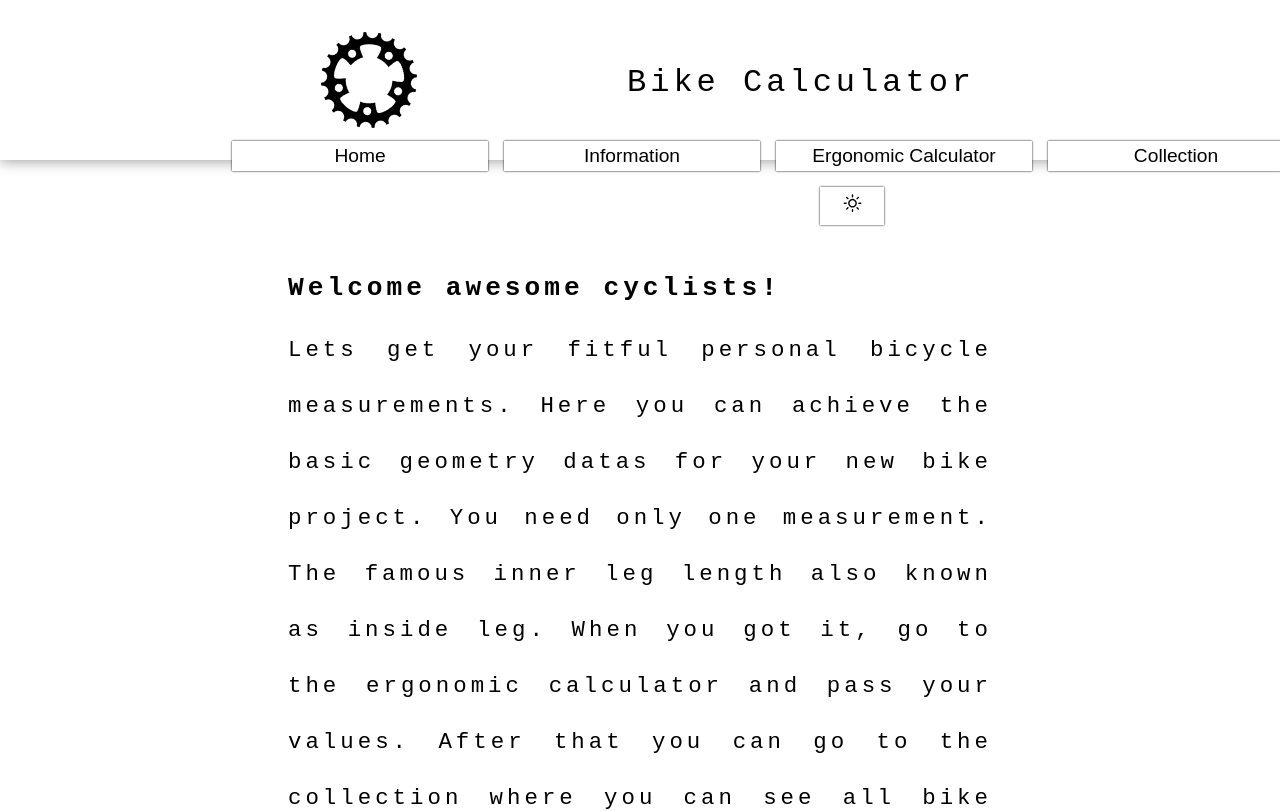
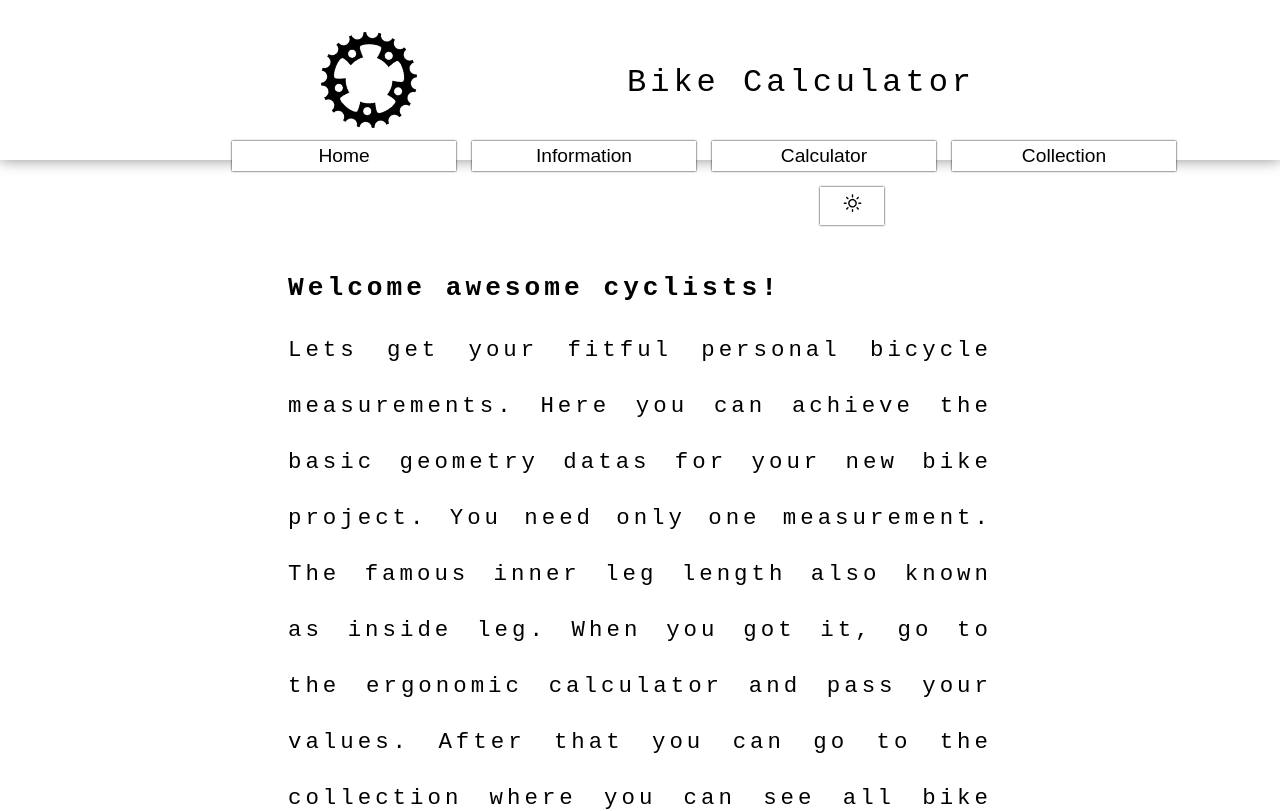
Before and after one commit to thisKonrad/bike_geometry, a Next.js app: page / in a window 1280 px wide. Shown: the top 811 px of the page. Built offline with nearby package versions, Linux system fonts and the light colour scheme.

Commit message:
back to default

```diff
--- a/components/NavBar/index.jsx
+++ b/components/NavBar/index.jsx
@@ -1,13 +1,10 @@
 /* :::: NAVBAR :::: */
 'use client'
 import Link from 'next/link';
-import {useLocation } from 'react-router-dom';
+import HeaderStyle from '@/styles/HeaderStyle.module.css';
 
-import HeaderStyle from '@/styles/HeaderStyle.module.css';
-//import NavBarStyle from '@/styles/NavbarStyle.module.css';
 
 export default function NavBar () {
-
 
 
 return (
@@ -27,7 +24,7 @@ return (
         <div className={HeaderStyle.nav_link_003}>
         <Link href="/calculator_ergo">
             <button
-            >Ergonomic Calculator</button>
+            >Calculator</button>
         </Link>
         </div>
         <div className={HeaderStyle.nav_link_004}>
--- a/package.json
+++ b/package.json
@@ -9,6 +9,8 @@
     "lint": "next lint"
   },
   "dependencies": {
+    "@p5-wrapper/next": "^1.0.2",
+    "@p5-wrapper/react": "^4.3.2",
     "mongodb": "^6.3.0",
     "mongoose": "^8.1.0",
     "next": "14.0.4",
@@ -16,6 +18,7 @@
     "react-dom": "^18",
     "react-icons": "^5.0.1",
     "react-loader-spinner": "^6.1.6",
+    "react-p5": "^1.4.1",
     "react-router-dom": "^6.21.3",
     "reactjs-popup": "^2.0.6",
     "swr": "^2.2.4",
--- a/pages/index.jsx
+++ b/pages/index.jsx
@@ -1,7 +1,6 @@
 /* :::: HOME :::: */
 import Header from '@/components/Header'
 import styles from '@/styles/Home.module.css'
-
 
 
 export default function Home() {
--- a/styles/HeaderStyle.module.css
+++ b/styles/HeaderStyle.module.css
@@ -65,6 +65,9 @@
 .nav_link_004{
     list-style: none;
 }
+.nav_link_005{
+    list-style: none;
+}
 
 
 /* :::: searchbar styles :::: */
--- a/styles/globals.css
+++ b/styles/globals.css
@@ -3,15 +3,6 @@
 :root{
   font-family: 'Courier New', Courier, monospace;
   font-size: 100%;
-/*   --mainColor: white;
-  --accentColor: black;
-  --fontColor: black;
-  --cardShadow: 0px 0px 1px black;
-  --pageShadow: 0px 0px 2px black;
-  --backgroundColor: white;
-  --headerColor: white;
-  --bikeCardColor: white;
-  --modalBackground: rgba(0, 0, 0, 0.45); */
 }
 
 :root[data-theme='light']{
@@ -66,7 +57,7 @@ background: var(--backgroundColor);
 
 button{
   cursor: pointer;
-  width: 16rem;
+  width: 14rem;
   margin: 0.5rem;
   font-size: 1.2rem;
   color: var(--fontColor);
@@ -137,70 +128,3 @@ input[type='radio']{
   width: 1.4rem;
   height: 1.4rem;
 }
-
-
-
-
-
-/* .radio_label{
-  display: block;
-  position: relative;
-  padding-left: 35px;
-  margin-bottom: 12px;
-  cursor: pointer;
-  font-size: 22px;
-  -webkit-user-select: none;
-  -moz-user-select: none;
-  -ms-user-select: none;
-  user-select: none;
-} */
-
-/* hide the default box */
-/* input[type='radio']{
-  position: absolute;
-  opacity: 0;
-  cursor: pointer;
-  height: 0;
-  width: 0;
-} */
-/* custom checkmark */
-/* .radio_box{
-  position: absolute;
-  top: 0;
-  left: 0;
-  height: 25px;
-  width: 25px;
-  border: 1px solid var(--accentColor);
-  background-color: var(--mainColor);
-  border-radius: 50%;
-}
-
-/* On mouse-over, add a grey background color */
-/* .radio_label:hover input[type='radio'] ~ .radio_box {
-  background-color: #ccc;
-}
-
-input[type='radio']:checked ~ .radio_box{
-  background-color: var(--accentColor);
-}
- */
-/* Create the indicator (the dot/circle - hidden when not checked) */
-/* .radio_box:after {
-  content: "";
-  position: absolute;
-  display: none;
-} */
-/* Show the indicator (dot/circle) when checked */
-/* .radio_label input[type='radio']:checked ~ .radio_box:after{
-  display: block;
-} */
-
-/* Style the indicator (dot/circle) */
-/* .radio_label .radio_box:after{
-  top: 9px;
-  left: 9px;
-  width: 8px;
-  height: 8px;
-  border-radius: 50%;
-  background: white;
-}  */
```
Also changed, not shown: 1 other file (tests, documents, lock files or other folders).
